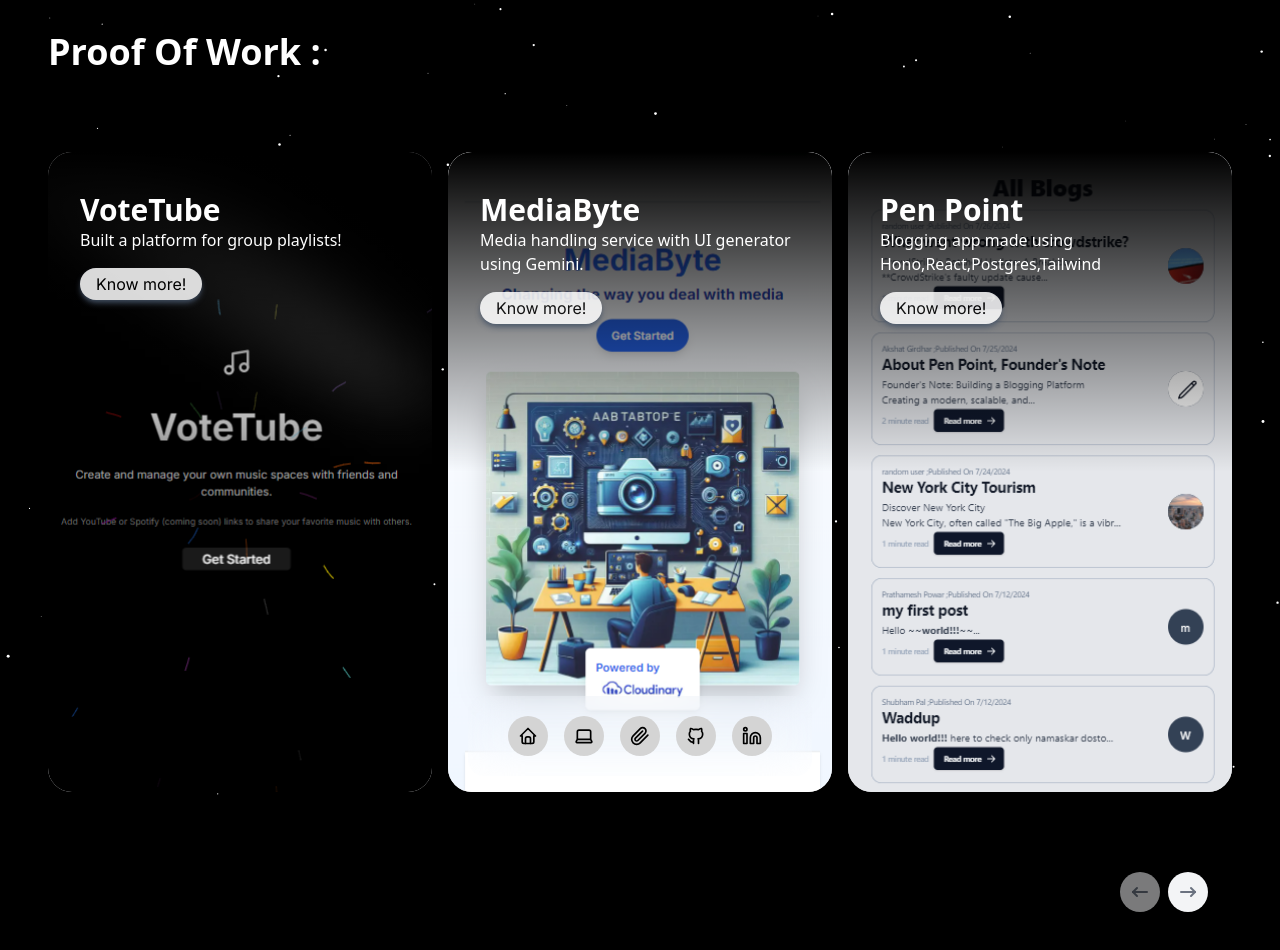
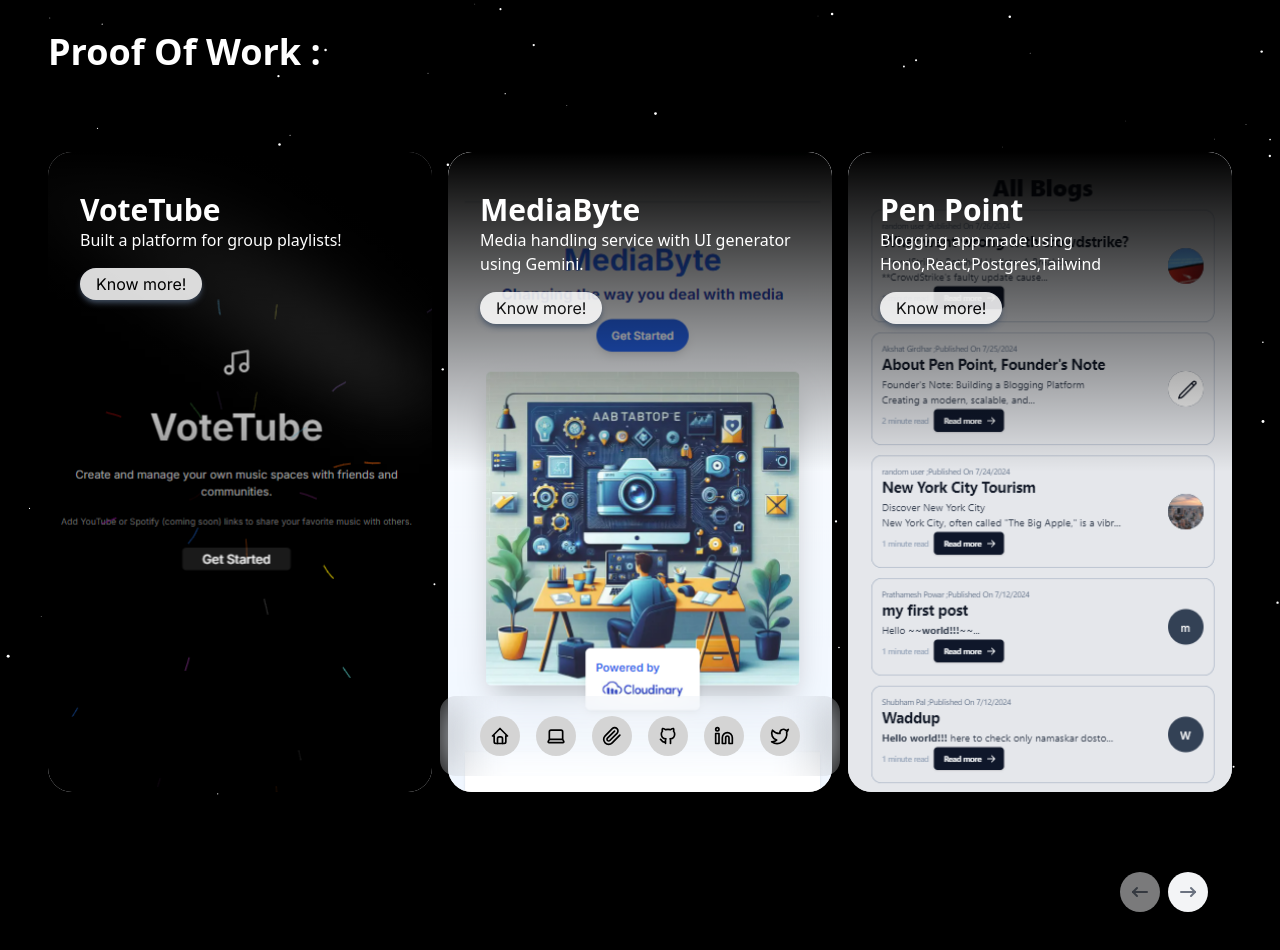
Before and after one commit to akshatg5/AkshatGirdhar-portfolio, a Next.js app: page /projects in a window 1280 px wide. Shown: the top 950 px of the page. Built offline with nearby package versions, Linux system fonts and the light colour scheme.

Commit message:
feat:analytics added

```diff
--- a/app/components/Navbar.tsx
+++ b/app/components/Navbar.tsx
@@ -5,7 +5,7 @@ import {
   IconBrandGithub,
   IconHome,
 } from "@tabler/icons-react";
-import { LinkedinIcon, LucideLaptop, PaperclipIcon } from "lucide-react";
+import { LinkedinIcon, LucideLaptop, PaperclipIcon, Twitter, X } from "lucide-react";
 
 export function Appbar() {
   const links = [
@@ -44,6 +44,13 @@ export function Appbar() {
       ),
       href: "https://www.linkedin.com/in/akshat-girdhar-56a848206/",
     },
+    {
+      title: "Twitter",
+      icon: (
+        <Twitter className="text-black dark:text-neutral-300" />
+      ),
+      href: "https:/x.com/AkshatGirdhar2",
+    },
   ];
 
   return (
--- a/app/layout.tsx
+++ b/app/layout.tsx
@@ -1,6 +1,7 @@
 import type { Metadata } from "next"
 import { Inter } from "next/font/google"
 import "./globals.css"
+import { Analytics } from '@vercel/analytics/react';
 import Link from "next/link"
 import { Footer } from "./components/footer"
 import { Appbar } from "./components/Navbar"
@@ -24,6 +25,7 @@ export default function RootLayout({
         <StarryBackground />
         <main className="flex-grow  text-white pb-20 sm:pb-24 px-4 sm:px-6 lg:px-8">
           {children}
+          <Analytics />
         </main>
         <div className="fixed bottom-0 left-0 right-0 z-50 pb-2 sm:pb-4 px-2 sm:px-4">
           <Appbar />
--- a/package.json
+++ b/package.json
@@ -13,6 +13,7 @@
     "@radix-ui/react-progress": "^1.1.0",
     "@radix-ui/react-slot": "^1.1.0",
     "@tabler/icons-react": "^3.17.0",
+    "@vercel/analytics": "^1.3.1",
     "class-variance-authority": "^0.7.0",
     "clsx": "^2.1.1",
     "framer-motion": "^11.5.4",
```
Also changed, not shown: 1 other file (tests, documents, lock files or other folders).
